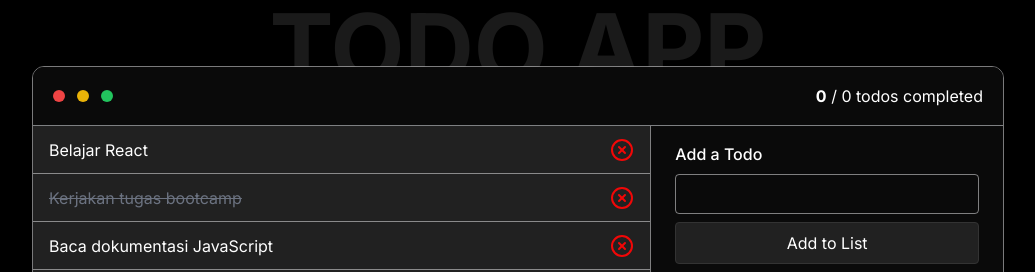
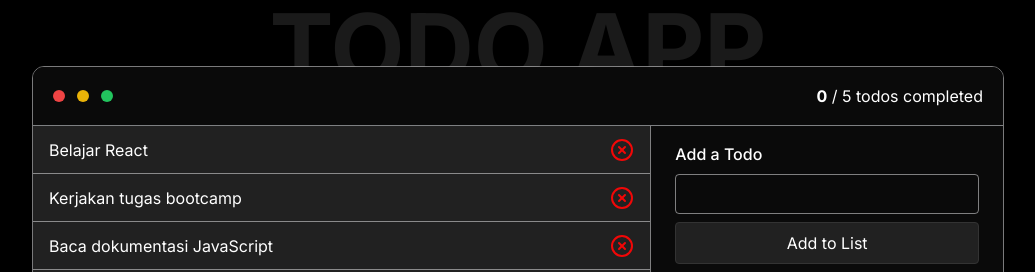
Before and after one commit to riddsep/todolist-react, a React (Vite) app: page / in a window 1280 px wide. Shown: the top 272 px of the page, without its empty margins (122-1157 px from the left). Built offline with nearby package versions, Linux system fonts and the light colour scheme.

Commit message:
feat: props drilling from TodoList to Counter

```diff
--- a/src/App.tsx
+++ b/src/App.tsx
@@ -3,13 +3,21 @@ import Footer from "./components/Footer";
 import Header from "./components/Header";
 import Sidebar from "./components/Sidebar";
 import TodoList from "./components/TodoList";
+import { useState } from "react";
 function App() {
+  const [todos, setTodos] = useState([
+    { id: 1, text: "Belajar React", isCompleted: false },
+    { id: 2, text: "Kerjakan tugas bootcamp", isCompleted: false },
+    { id: 3, text: "Baca dokumentasi JavaScript", isCompleted: false },
+    { id: 4, text: "Refactor project admin panel", isCompleted: false },
+    { id: 5, text: "Istirahat sejenak", isCompleted: false },
+  ]);
   return (
     <div className="flex flex-col items-center justify-center font-sans bg-black min-h-screen">
       <BackgroundHeading />
       <main className="w-[972px] h-[636px] rounded-xl backdrop-blur-sm bg-opacity-20 10 border border-gray-100/50 grid grid-cols-[7fr_4fr] grid-rows-[59px_1fr] overflow-hidden">
-        <Header />
-        <TodoList />
+        <Header todos={todos} />
+        <TodoList todos={todos} setTodos={setTodos} />
         <Sidebar />
       </main>
       <Footer />
--- a/src/components/Counter.tsx
+++ b/src/components/Counter.tsx
@@ -1,7 +1,8 @@
-const Counter = () => {
+const Counter = ({ todos }) => {
   return (
     <p className="text-white">
-      <b>0</b> / 0 todos completed
+      <b>{todos.filter((todo) => todo.isCompleted).length}</b> / {todos.length}{" "}
+      todos completed
     </p>
   );
 };
--- a/src/components/Header.tsx
+++ b/src/components/Header.tsx
@@ -1,11 +1,11 @@
 import Counter from "./Counter";
 import Logo from "./Logo";
 
-const Header = () => {
+const Header = ({ todos }) => {
   return (
     <header className="flex justify-between items-center px-5 bg-[#0A0A0A] col-[1/3] row-[1/2] border-b border-b-slate-100/50">
       <Logo />
-      <Counter />
+      <Counter todos={todos} />
     </header>
   );
 };
--- a/src/components/TodoList.tsx
+++ b/src/components/TodoList.tsx
@@ -1,16 +1,14 @@
 import DeleteButton from "./DeleteButton";
-import { useState } from "react";
-const TodoList = () => {
-  const [todos, setTodos] = useState([
-    { id: 1, text: "Belajar React", isCompleted: false },
-    { id: 2, text: "Kerjakan tugas bootcamp", isCompleted: true },
-    { id: 3, text: "Baca dokumentasi JavaScript", isCompleted: false },
-    { id: 4, text: "Refactor project admin panel", isCompleted: false },
-    { id: 5, text: "Istirahat sejenak", isCompleted: false },
-  ]);
-
+const TodoList = ({ todos, setTodos }) => {
   function handleDelete(id) {
     setTodos(todos.filter((todo) => todo.id !== id));
+  }
+  function handleDone(id) {
+    setTodos((prev) =>
+      prev.map((todo) =>
+        todo.id === id ? { ...todo, isCompleted: !todo.isCompleted } : todo
+      )
+    );
   }
 
   return (
@@ -21,6 +19,7 @@ const TodoList = () => {
           className={`flex justify-between items-center px-4 h-12 cursor-pointer bg-[#212121] border-b border-gray-100/50 ${
             todo.isCompleted ? "line-through text-gray-500" : ""
           }`}
+          onClick={() => handleDone(todo.id)}
         >
           <span>{todo.text}</span>
           <DeleteButton handleDelete={() => handleDelete(todo.id)} />
```
